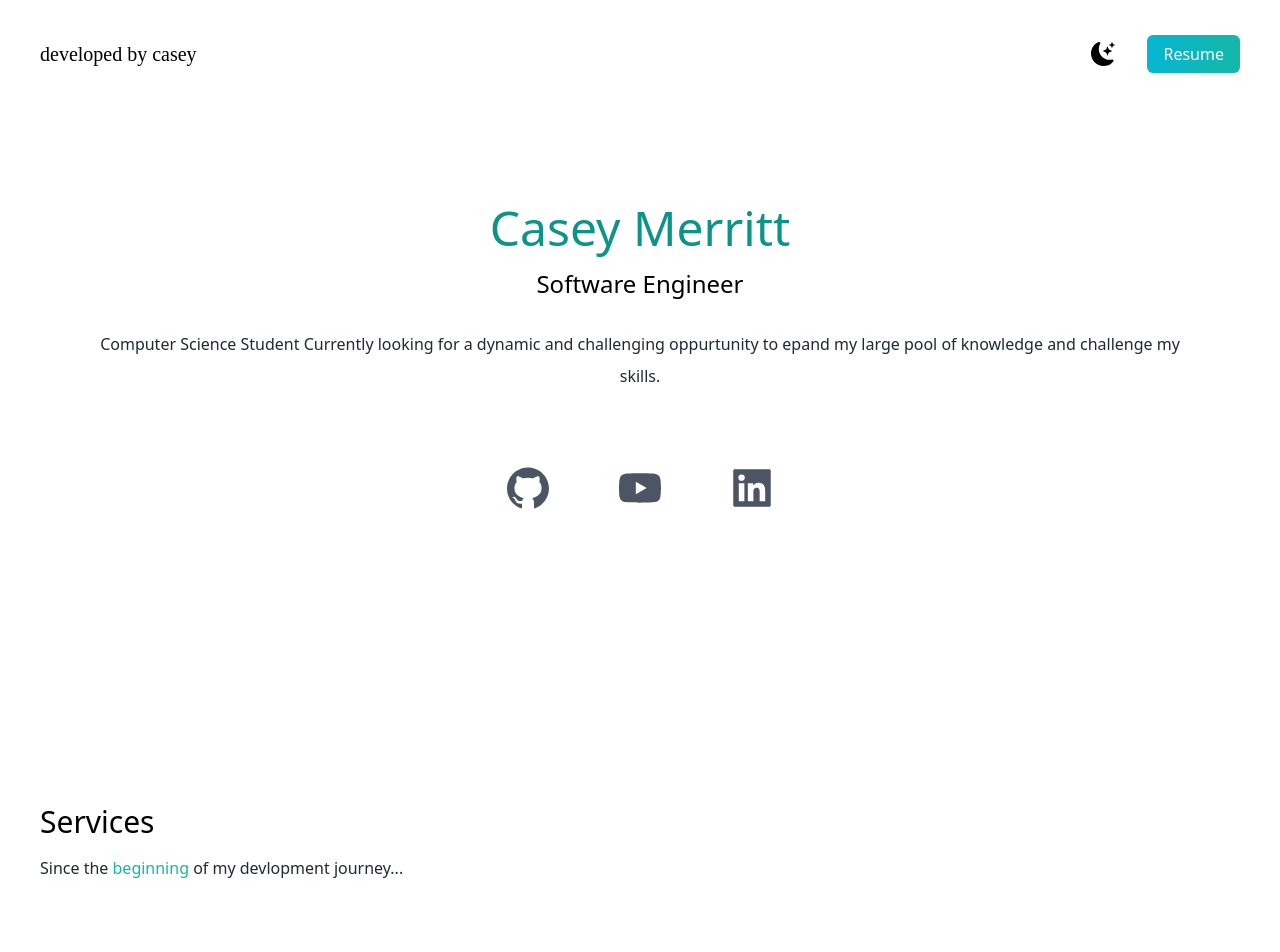
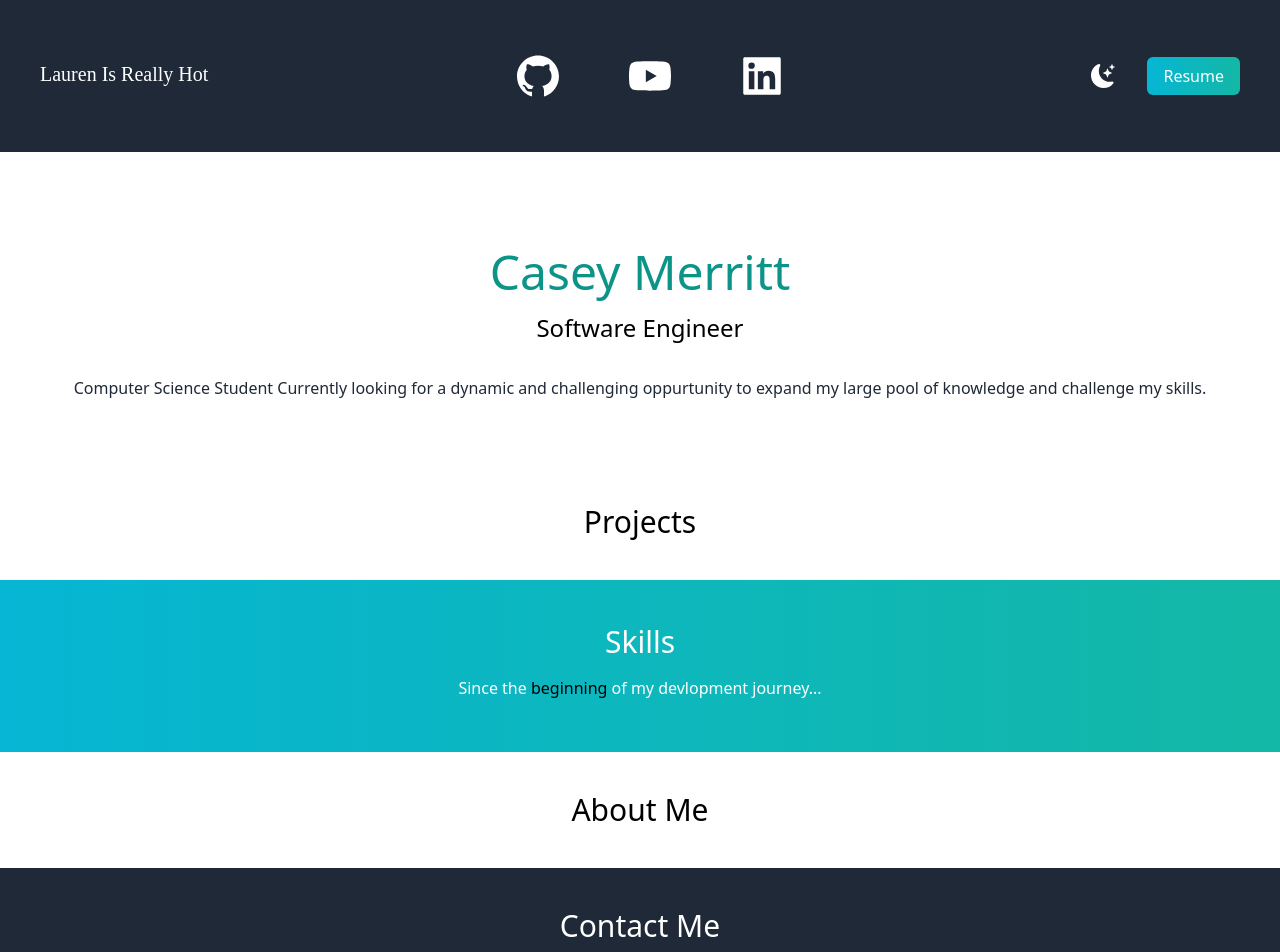
Before and after one commit to CaseyMerritt/Casey-Merritt-Portfolio, a Next.js app: page / in a window 1280 px wide. Shown: the top 952 px of the page. Before the commit the page ends 892 px from the top, so only its background shows below. Built offline with nearby package versions, Linux system fonts and the light colour scheme.

Commit message:
Added all Sections
Includes download for resume, links are functional now too

```diff
--- a/src/pages/index.tsx
+++ b/src/pages/index.tsx
@@ -10,51 +10,56 @@ export default function Home() {
       <Head>
         <title>Casey Merritt Porfoloio</title>
         <meta name="description" content="Generated by create next app" />
-        <link rel="icon" href="/favicon.ico" />
+        <link rel="icon" href="" />
       </Head>
 
-      <main className=' bg-white px-10'>
-        <section className = "min-h-screen">
-          <nav className='py-10 mb-12 flex justify-between'>
-            <h1 className='text-xl font-burtons'>developed by casey</h1>
-            <ul className='flex items-center'>
-              <li><BsFillMoonStarsFill  className='cursor-pointer text-2xl'/></li>
+      <main className=' bg-white'>
+        <section className = 'min-h-screen'>
+
+          <nav className='py-10 mb-12 flex justify-between bg-gray-800'>
+            <h1 className='text-xl px-10 py-5 font-burtons text-white'>Lauren Is Really Hot</h1>
+            <div className='text-5xl flex justify-center gap-16 py-3 text-white'>
+              <a href = "https://github.com/CaseyMerritt"  target="_blank"><AiFillGithub/></a>
+              <a href = "https://www.youtube.com/channel/UCY2obIB3KYsucwUHBMRWC-w"  target="_blank"><AiFillYoutube/></a>
+              <a href = "https://www.linkedin.com/in/caseymerritt/"  target="_blank"><AiFillLinkedin/></a>
+            </div>
+            <ul className='flex items-center px-10'>
+              <li><BsFillMoonStarsFill  className='cursor-pointer text-2xl text-white'/></li>
               <li>
-                <a className='bg-gradient-to-r from-cyan-500 to-teal-500 text-white px-4 py-2 rounded-md ml-8'
-                    href="#"
-                >
+                <a className='bg-gradient-to-r from-cyan-500 to-teal-500 text-white px-4 py-2 rounded-md ml-8' href='../public/CaseyMerrittResume.pdf' download>
                   Resume
                 </a>
               </li>
             </ul>
           </nav>
+
           <div className='text-center p-10'>
             <h2 className='text-5xl py-2 text-teal-600 font-medium'>Casey Merritt</h2>
             <h3 className='text-2xl py-2'>Software Engineer</h3>
             <p className='text-md py-5 leading-8 text-gray-800'>
-              Computer Science Student Currently looking for a dynamic and challenging oppurtunity to epand my large pool of knowledge and challenge my skills.
+              Computer Science Student Currently looking for a dynamic and challenging oppurtunity to expand my large pool of knowledge and challenge my skills.
             </p>
           </div>
-          <div className='text-5xl flex justify-center gap-16 py-3 text-gray-600'>
-            <AiFillGithub></AiFillGithub>
-            <AiFillYoutube></AiFillYoutube>
-            <AiFillLinkedin></AiFillLinkedin>
+
+          <div>
+            <h3 className='text-center p-10 text-3xl'>Projects</h3>
           </div>
-          <div className='relative mx-auto bg-gradient-to-b from-teal-500 round-full w-80 h -80 mt-20 overflow-hidden'>
+
+          <div className='text-center p-10 bg-gradient-to-r from-cyan-500 to-teal-500'>
+            <h3 className='text-3xl py-1 text-white'>Skills</h3>
+            <p className='text-md py-2 leading-8 text-white'>
+                Since the <span className='text-black'>beginning</span> of my devlopment journey...
+            </p>
+          </div>
+
+          <div>
+            <h3 className='text-center text-black text-3xl p-10'>About Me</h3>
           </div>
         </section>
 
         <section>
           <div>
-            <h3 className='text-3xl py-1'>Services</h3>
-            <p className='text-md py-2 leading-8 text-gray-800'>
-                Since the <span className='text-teal-500'>beginning</span> of my devlopment journey...
-            </p>
-          </div>
-
-          <div>
-            <div>
-            </div>
+            <h3 className='text-center text-3xl p-10 text-white bg-gray-800'>Contact Me</h3>
           </div>
         </section>
       </main>
```
Also changed, not shown: 1 other file (tests, documents, lock files or other folders).
